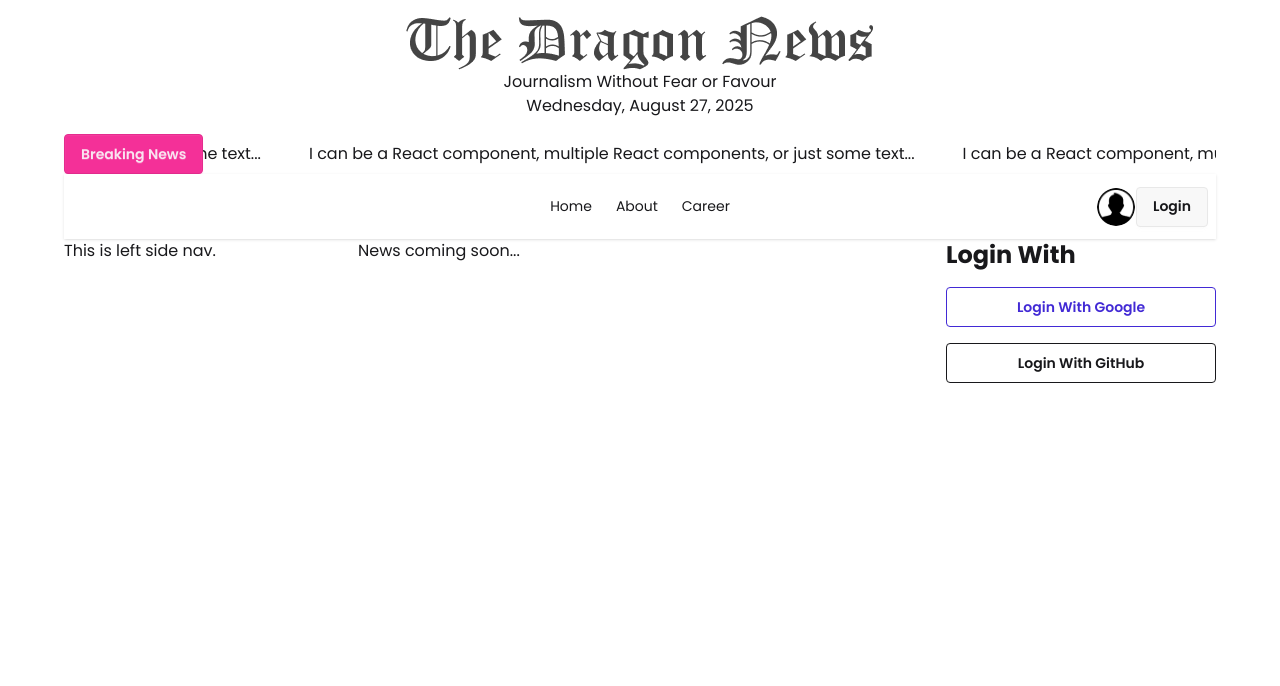
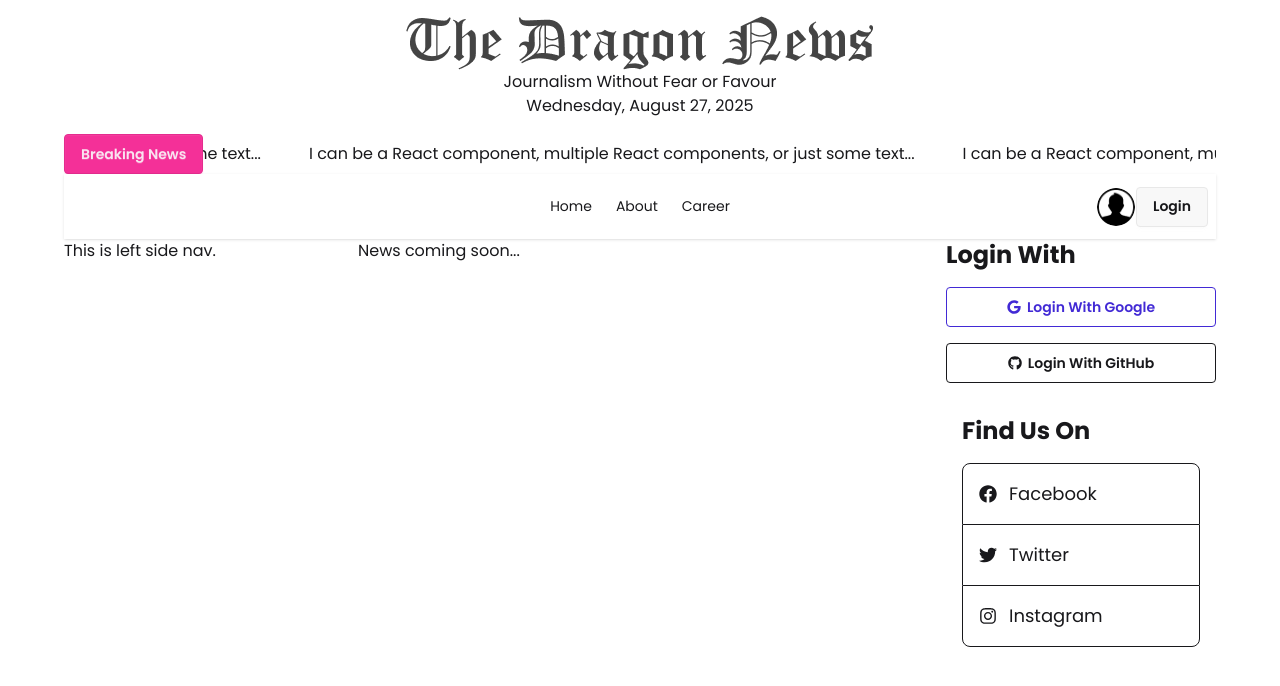
Before and after one commit to shohan89/react-dragon-news-auth, a React (Vite) app: page / in a window 1280 px wide. Shown: the top 686 px of the page. Built offline with nearby package versions, Linux system fonts and the light colour scheme.

Commit message:
add icons on Login Buttons and add social media handles.

```diff
--- a/src/pages/Shared/RightSideNav/RIghtSideNav.jsx
+++ b/src/pages/Shared/RightSideNav/RIghtSideNav.jsx
@@ -1,3 +1,4 @@
+import { FaFacebook, FaGithub, FaGoogle, FaInstagram, FaTwitter } from "react-icons/fa";
 
 const RIghtSideNav = () => {
     return (
@@ -5,8 +6,30 @@ const RIghtSideNav = () => {
             {/* Login Buttons */}
             <div className="space-y-4 mb-4">
                 <h2 className="text-2xl font-bold">Login With</h2>
-                <button className="btn btn-outline btn-primary w-full">Login With Google</button>
-                <button className="btn btn-outline w-full">Login With GitHub</button>
+                <button className="btn btn-outline btn-primary w-full">
+                    <FaGoogle />
+                    Login With Google
+                    </button>
+                <button className="btn btn-outline w-full">
+                    <FaGithub />
+                    Login With GitHub
+                    </button>
+            </div>
+            {/* Social Handles */}
+            <div className=" mb-4 p-4">
+                <h2 className="text-2xl font-bold mb-4">Find Us On</h2>
+                <a className="p-4 flex text-lg items-center border rounded-t-lg" href="#">
+                    <FaFacebook className="mr-3" />
+                    Facebook
+                </a>
+                <a className="p-4 flex text-lg items-center border-x " href="#">
+                    <FaTwitter className="mr-3" />
+                    Twitter
+                </a>
+                <a className="p-4 flex text-lg items-center border rounded-b-lg" href="#">
+                    <FaInstagram className="mr-3" />
+                    Instagram
+                </a>
             </div>
         </div>
     );
```
